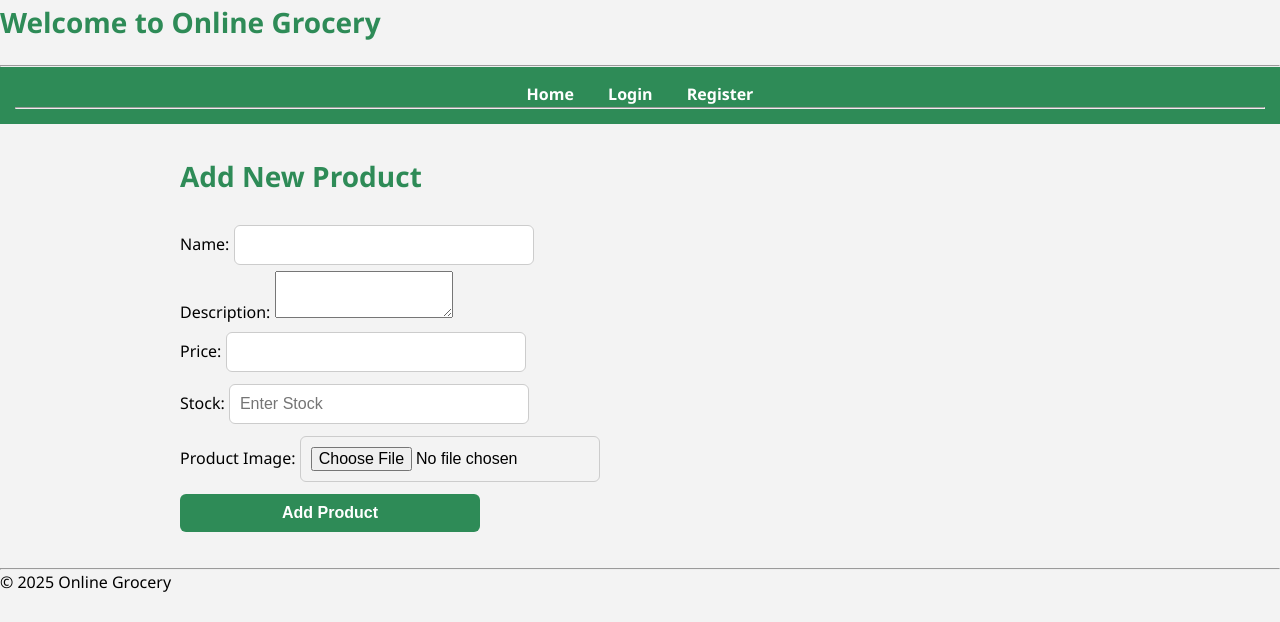
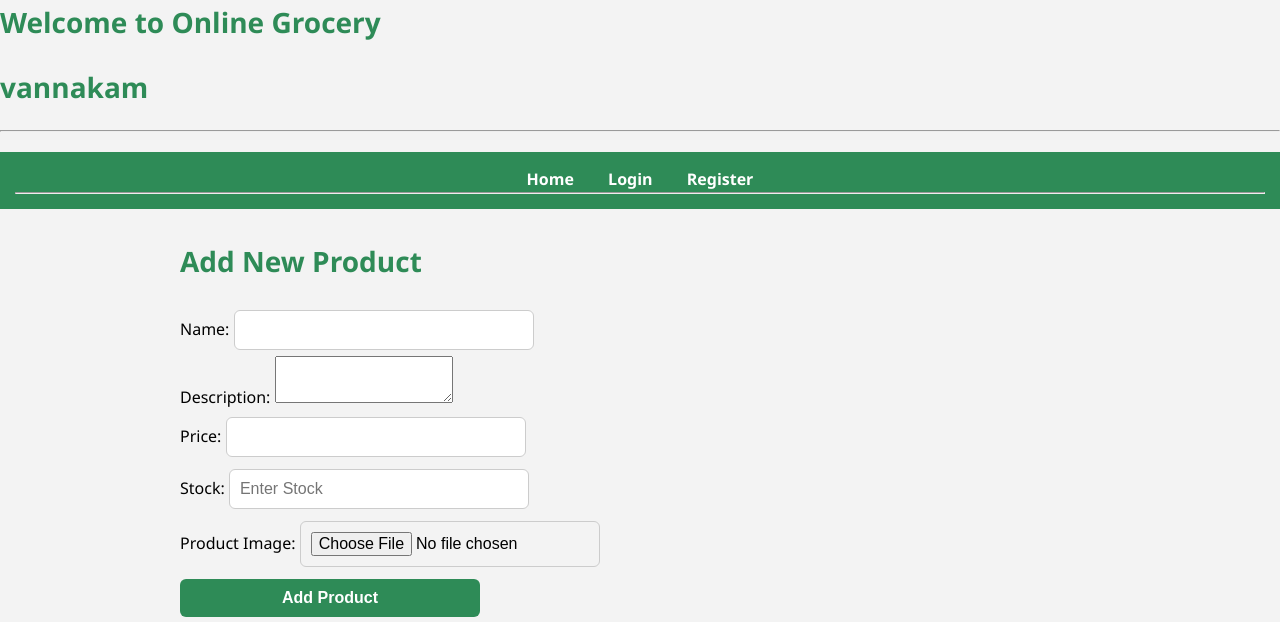
Before and after one commit to Pandi-21/Online-Grocery, a Flask app: page /products/add in a window 1280 px wide. Shown: the top 622 px of the page. Run offline with Flask 3, Linux system fonts and the light colour scheme.

Commit message:
second commit

```diff
--- a/app/templates/base.html
+++ b/app/templates/base.html
@@ -10,6 +10,7 @@
   <!-- Header -->
   <header>
     <h1>Welcome to Online Grocery</h1>
+    <h2>vannakam<h2>
     <hr>
   </header>
 
```
